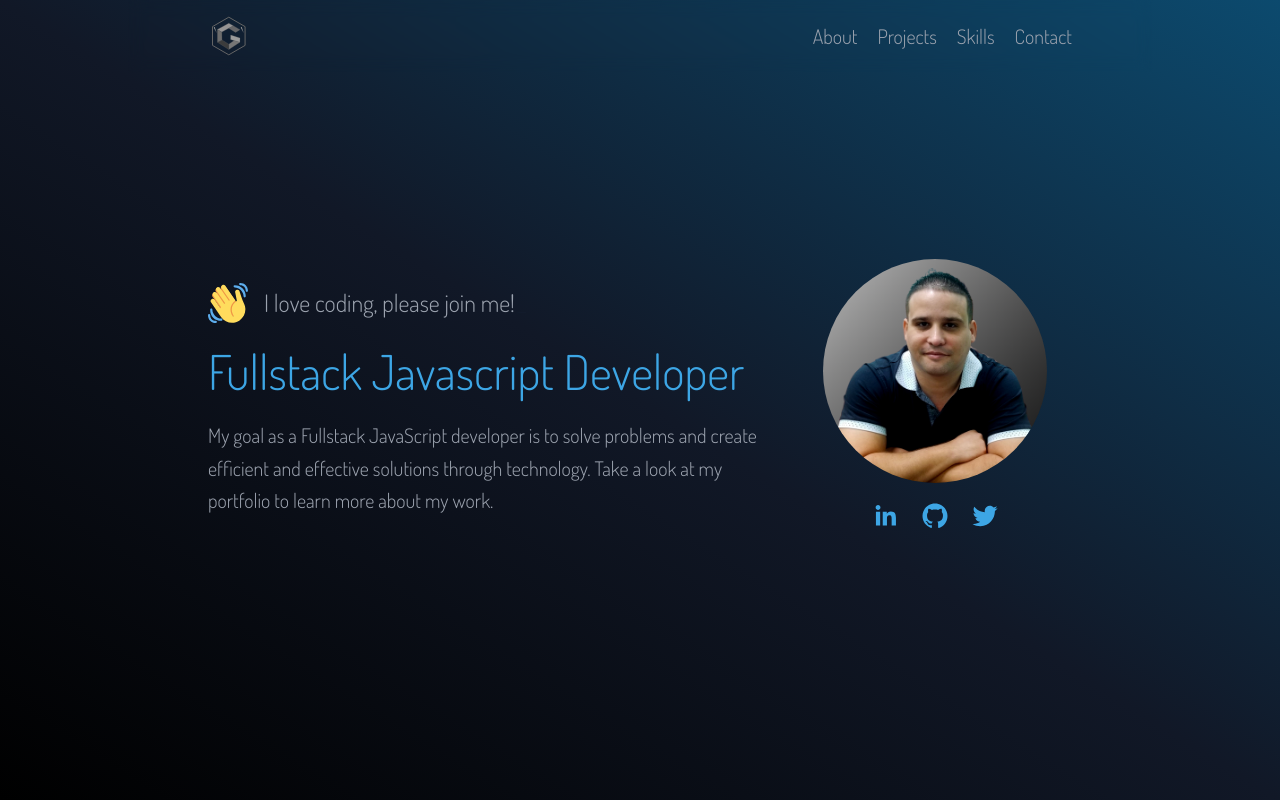
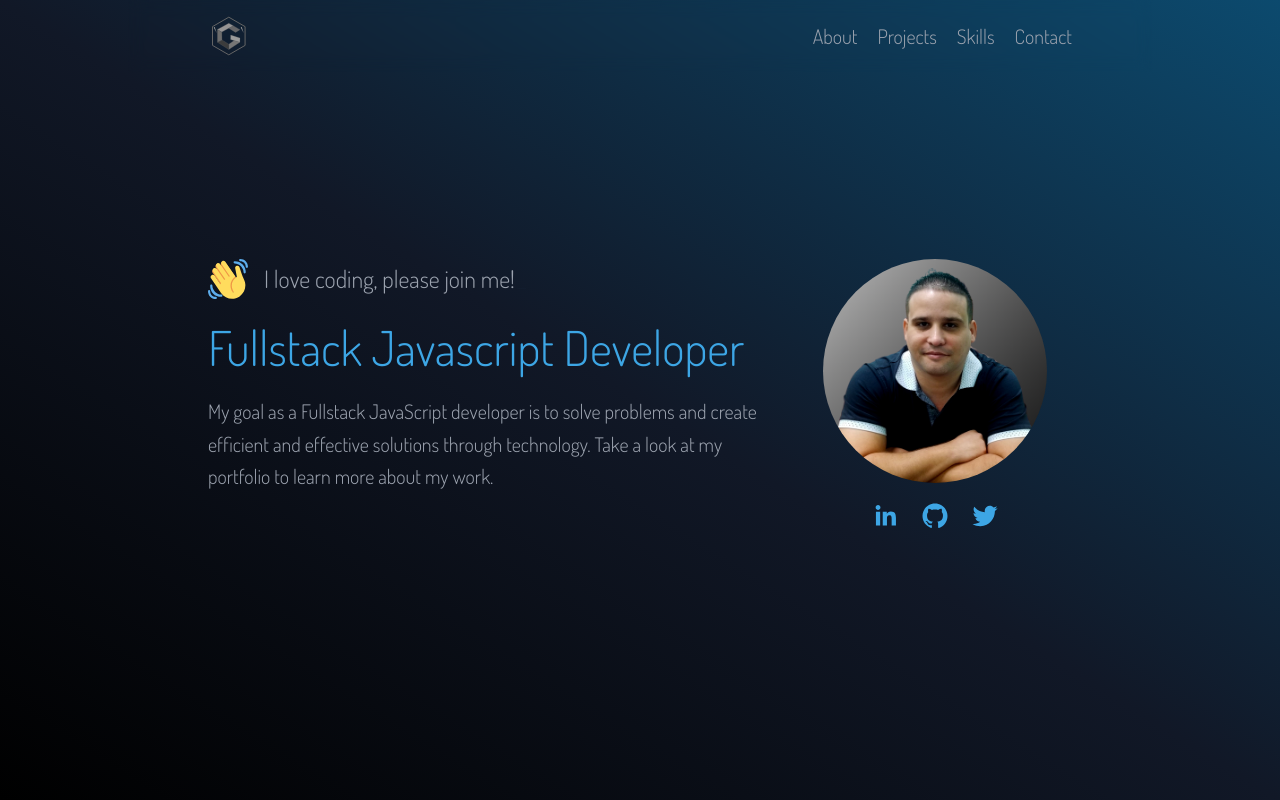
Before and after one commit to gustavoylc/portfolio, a Next.js app: page / in a window 1280 px wide. Built offline with nearby package versions, Linux system fonts and the light colour scheme.

Commit message:
style: change styles

```diff
--- a/src/pages/Layout.jsx
+++ b/src/pages/Layout.jsx
@@ -16,7 +16,12 @@ function Layout({ children }) {
       <main
         className="px-5 max-w-5xl mx-auto md:px-20 pt-24 pb-5
                    md:py-0 md:short:pt-24 md:tall:py-0
-                   lg:short:pt-24 lg:tall:py-0"
+                   lg:short:pt-24 lg:tall:py-0
+                  grid md:h-screen md:items-center
+                  md:short:h-full md:short:items-start
+                  md:tall:h-screen md:tall:items-center
+                  lg:short:h-full lg:short:items-start
+                  lg:tall:h-screen lg:tall:items-center"
       >
         {children}
       </main>
--- a/src/pages/index.js
+++ b/src/pages/index.js
@@ -33,12 +33,7 @@ function Home() {
           },
         },
       }}
-      className="grid justify-items-center grid-rows-2 sm:grid-rows-1 gap-10 sm:grid-cols-[2fr_1fr]
-                  md:h-screen md:items-center
-                  md:short:h-full md:short:items-start
-                  md:tall:h-screen md:tall:items-center
-                  lg:short:h-full lg:short:items-start
-                  lg:tall:h-screen lg:tall:items-center"
+      className="grid justify-items-center grid-rows-2 sm:grid-rows-1 gap-10 sm:grid-cols-[2fr_1fr]"
     >
       {/*  */}
       <section className="flex flex-col gap-6">
```
